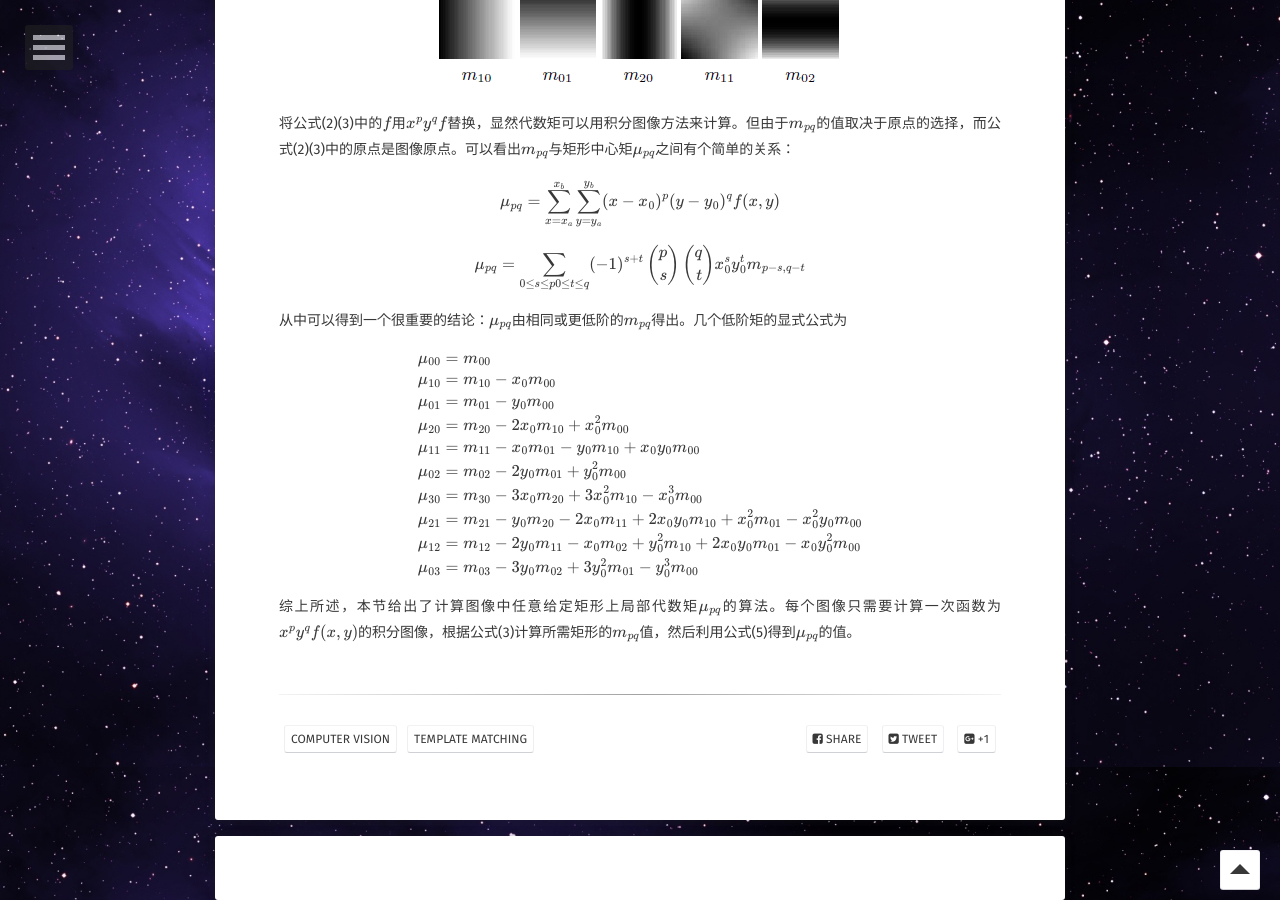
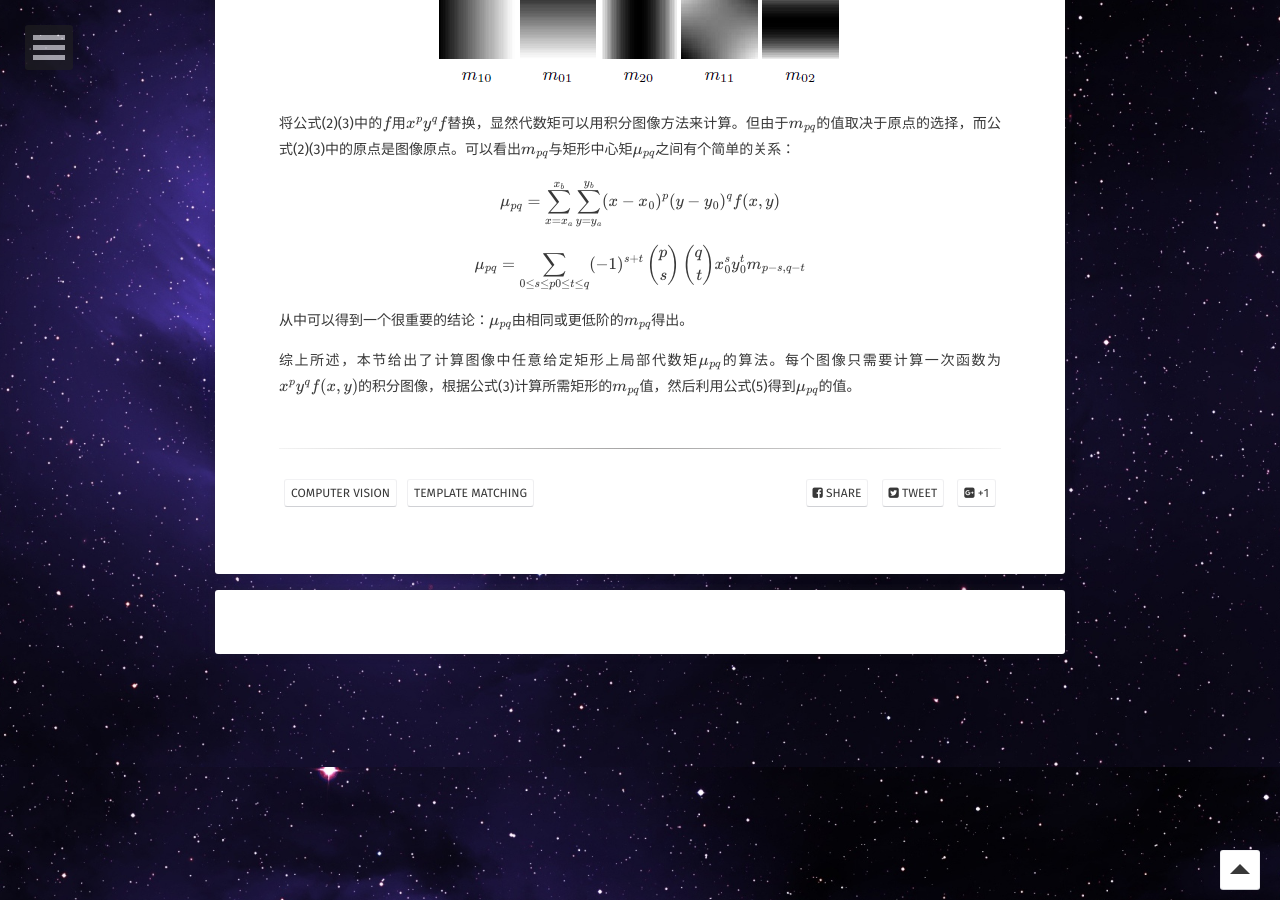
Before and after one commit to ZiqingZhao/ZiqingZhao.github.io, a Jekyll site: the page built from _posts/2019-04-11-Very-Fast-Template-Matching.md, in a window 1280 px wide and 900 px high, scrolled down 2833 px. Built offline with Jekyll 4.4.1, drawn with Linux system fonts in a browser that asks for light colours; some web fonts are replaced; formulas are drawn with MathJax 3; comment, search, counter and statistics services are not loaded.

Commit message:
Update 2019-04-11-Very-Fast-Template-Matching.md

```diff
--- a/_posts/2019-04-11-Very-Fast-Template-Matching.md
+++ b/_posts/2019-04-11-Very-Fast-Template-Matching.md
@@ -147,27 +147,6 @@ $$
 
 
 
-从中可以得到一个很重要的结论：$$\mu_{pq}$$由相同或更低阶的$$m_{pq}$$得出。几个低阶矩的显式公式为
-
-
-
-$$
-\begin{equation}
-\begin{aligned}
-\mu_{00} & = m_{00} \\
-\mu_{10} & = m_{10}-x_0m_{00} \\
-\mu_{01} & = m_{01}-y_0m_{00} \\
-\mu_{20} & = m_{20}-2x_0m_{10}+x_0^2m_{00} \\
-\mu_{11} & = m_{11}-x_0m_{01}-y_0m_{10}+x_0y_0m_{00} \\
-\mu_{02} & = m_{02}-2y_0m_{01}+y_0^2m_{00} \\
-\mu_{30} & = m_{30}-3x_0m_{20}+3x_0^2m_{10}-x_0^3m_{00} \\
-\mu_{21} & = m_{21}-y_0m_{20}-2x_0m_{11}+2x_0y_0m_{10}+x_0^2m_{01}-x_0^2y_0m_{00} \\
-\mu_{12} & = m_{12}-2y_0m_{11}-x_0m_{02}+y_0^2m_{10}+2x_0y_0m_{01}-x_0y_0^2m_{00} \\
-\mu_{03} & = m_{03}-3y_0m_{02}+3y_0^2m_{01}-y_0^3m_{00} \\
-\end{aligned}
-\end{equation}
-$$
-
-
+从中可以得到一个很重要的结论：$$\mu_{pq}$$由相同或更低阶的$$m_{pq}$$得出。
 
 综上所述，本节给出了计算图像中任意给定矩形上局部代数矩$$\mu_ {pq}$$的算法。每个图像只需要计算一次函数为$$x^py^qf(x,y)$$的积分图像，根据公式(3)计算所需矩形的$$m_{pq}$$值，然后利用公式(5)得到$$\mu_{pq}$$的值。
```
